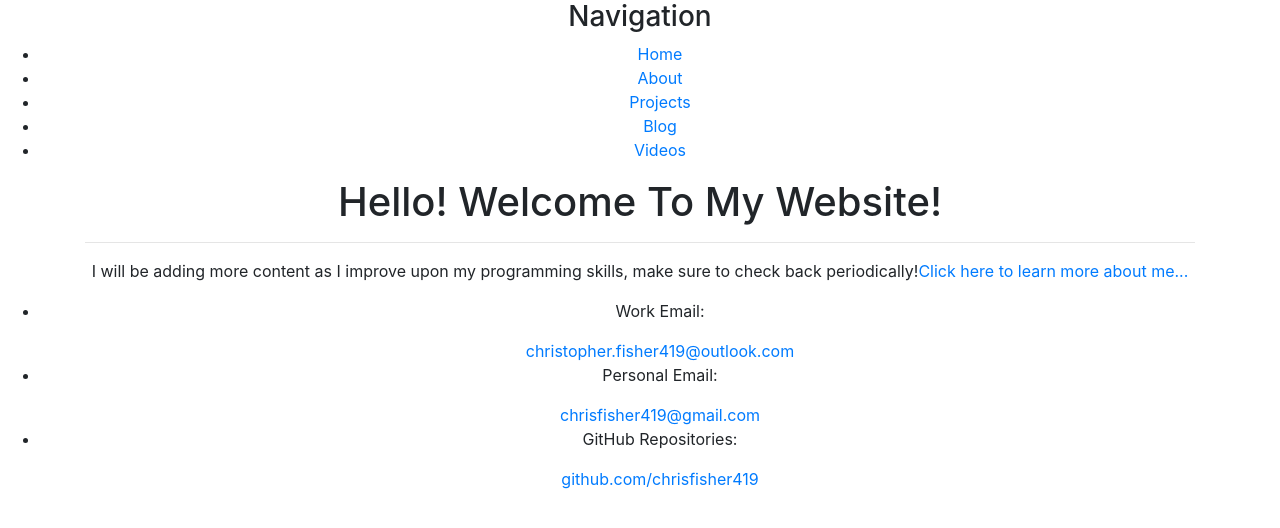
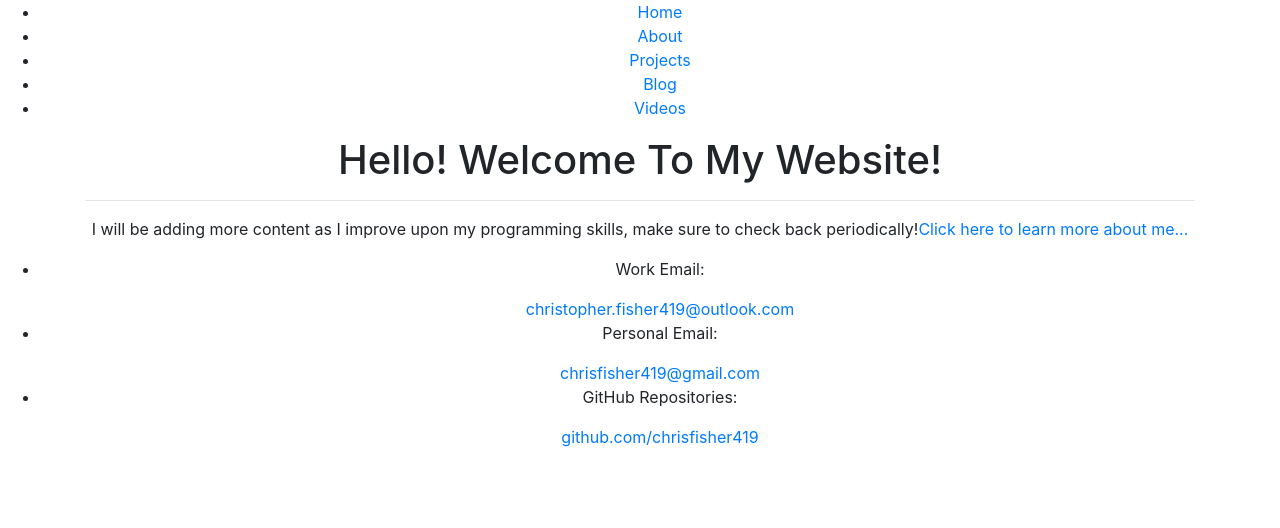
Before and after one commit to chrisfisher419/chrisfisher419.github.io, a Jekyll site: the page built from index.html, in a window 1280 px wide. Shown: the top 528 px of the page. Built offline with Jekyll 4.4.1, drawn with Linux system fonts in a browser that asks for light colours.

Commit message:
Update default.html

```diff
--- a/_layouts/default.html
+++ b/_layouts/default.html
@@ -8,7 +8,6 @@
 
 		</head>
 		<body>
-			<h3> Navigation </h3>
 			<nav>
 	    		<ul>
 	        		<li><a href="/">Home</a></li>
```
